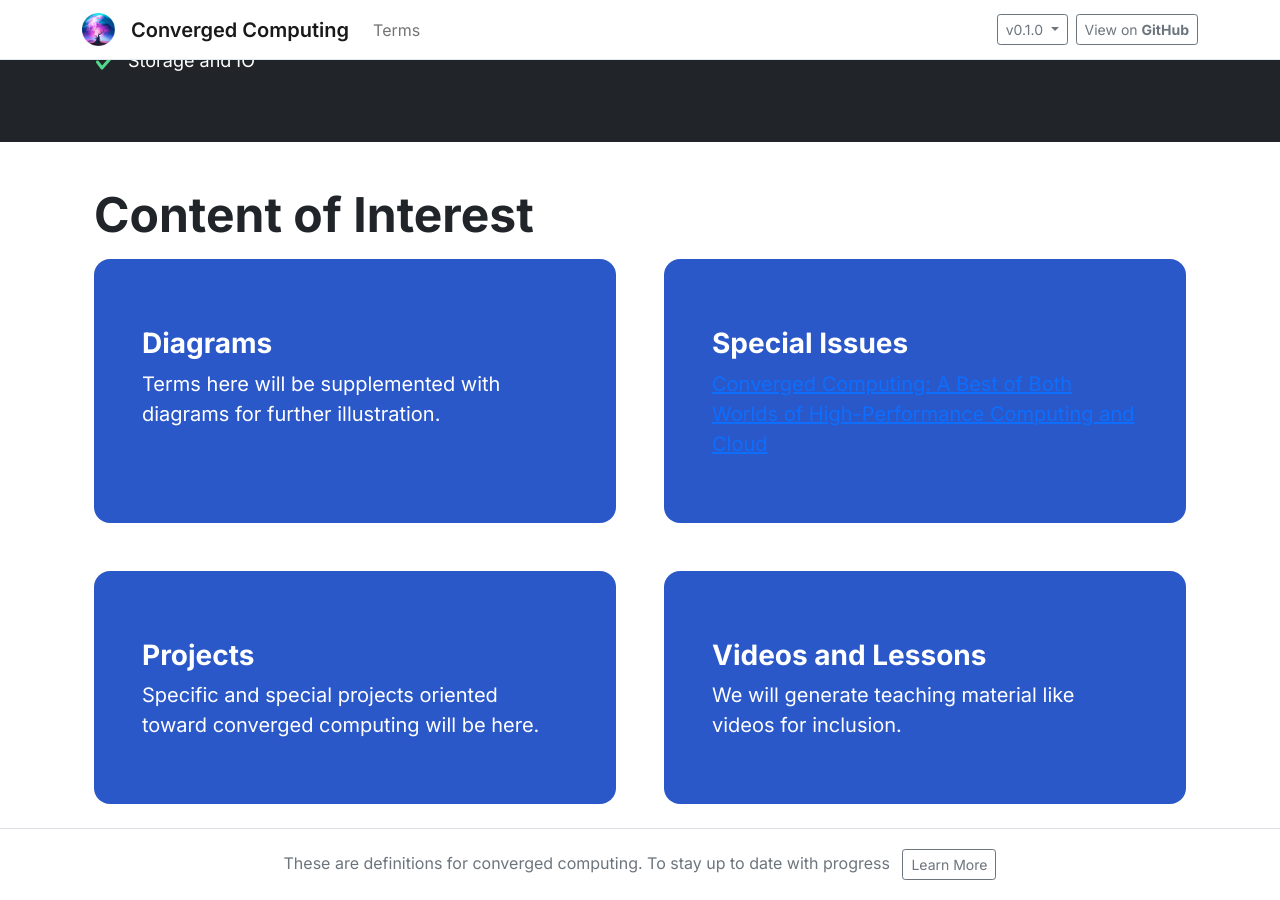
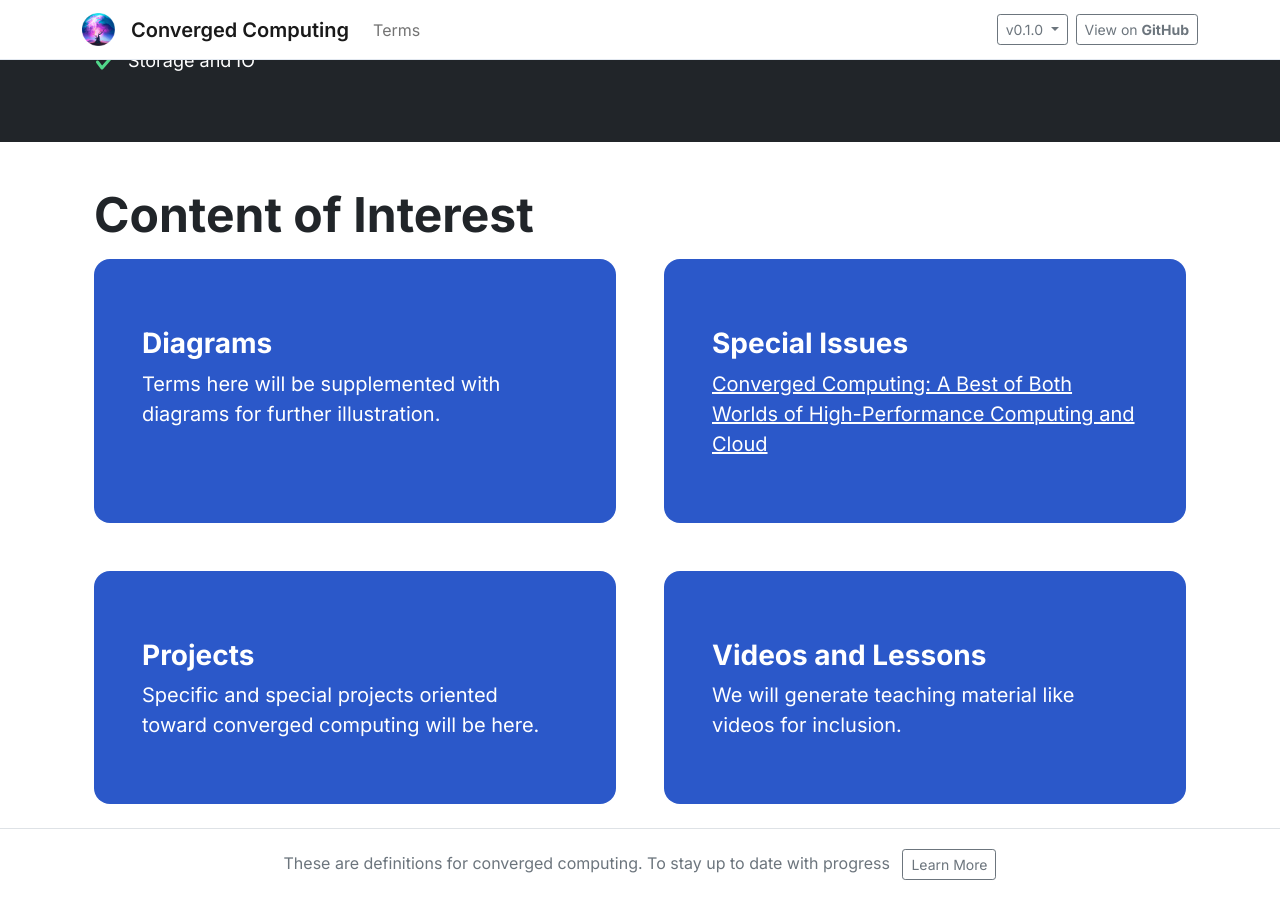
Before and after one commit to converged-computing/converged-computing.github.io, a Jekyll site: the page built from index.html, in a window 1280 px wide and 900 px high, scrolled down 899 px. Built offline with Jekyll 4.4.1, drawn with Linux system fonts in a browser that asks for light colours; nearby versions of some CDN libraries; comment, search, counter and statistics services are not loaded.

Commit message:
special issue: white font
Signed-off-by: vsoch <vsoch@users.noreply.github.com>

```diff
--- a/index.html
+++ b/index.html
@@ -65,7 +65,7 @@
     <div class="col-md-6 d-flex align-items-stretch">
       <div class="bg-primary-docs text-white rounded-lg p-5">
         <h3 class="fw-bold">Special Issues</h3>
-        <p style="font-size: 20px;"><a href="https://ieeexplore.ieee.org/document/10770850" target="_blank">Converged Computing: A Best of Both Worlds of High-Performance Computing and Cloud</a></p><!-- https://converged-computing.org/cise-special-issue/-->
+        <p style="font-size: 20px;"><a style="color:white" href="https://ieeexplore.ieee.org/document/10770850" target="_blank">Converged Computing: A Best of Both Worlds of High-Performance Computing and Cloud</a></p><!-- https://converged-computing.org/cise-special-issue/-->
       </div>
     </div>
     <div class="col-md-6 d-flex align-items-stretch">
```
